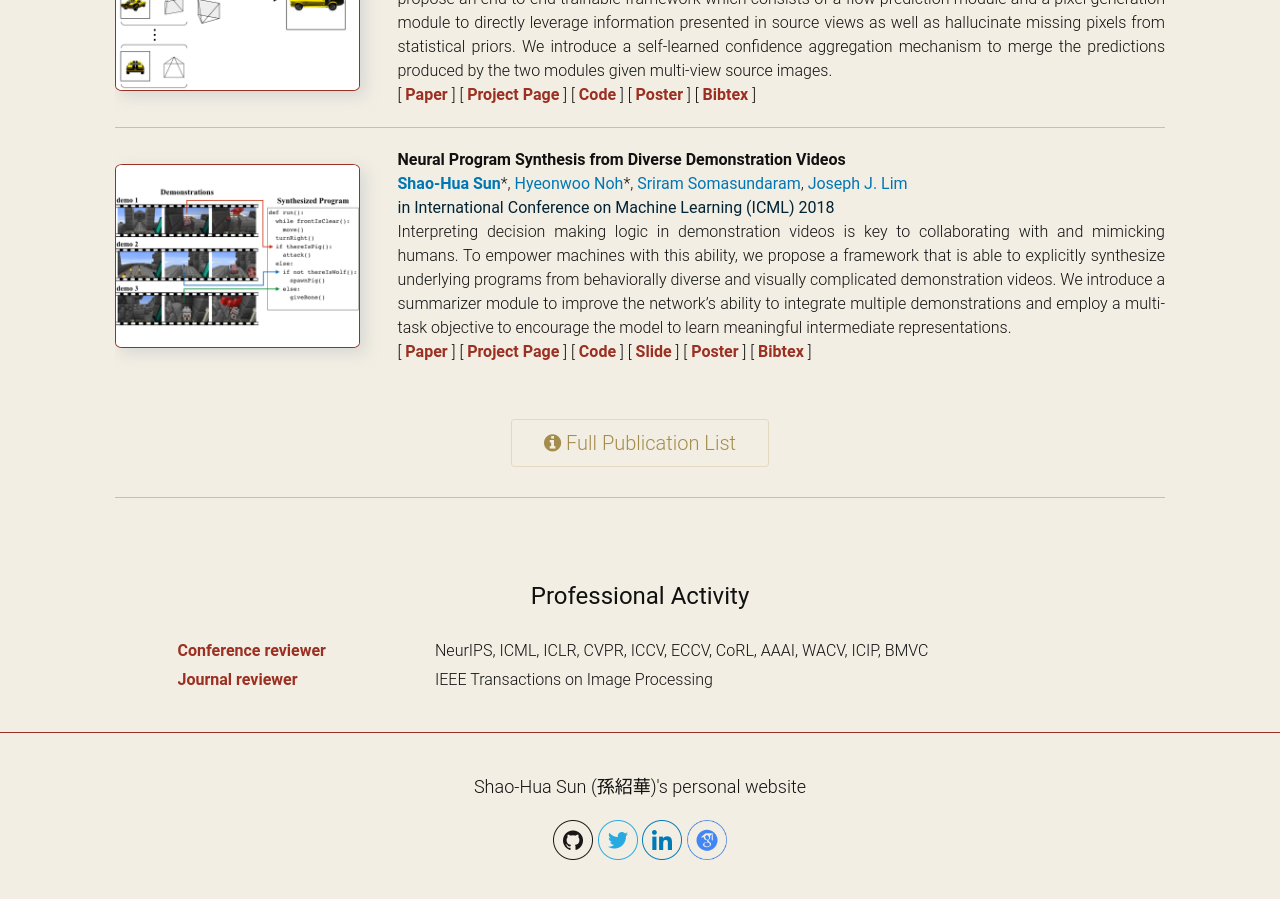
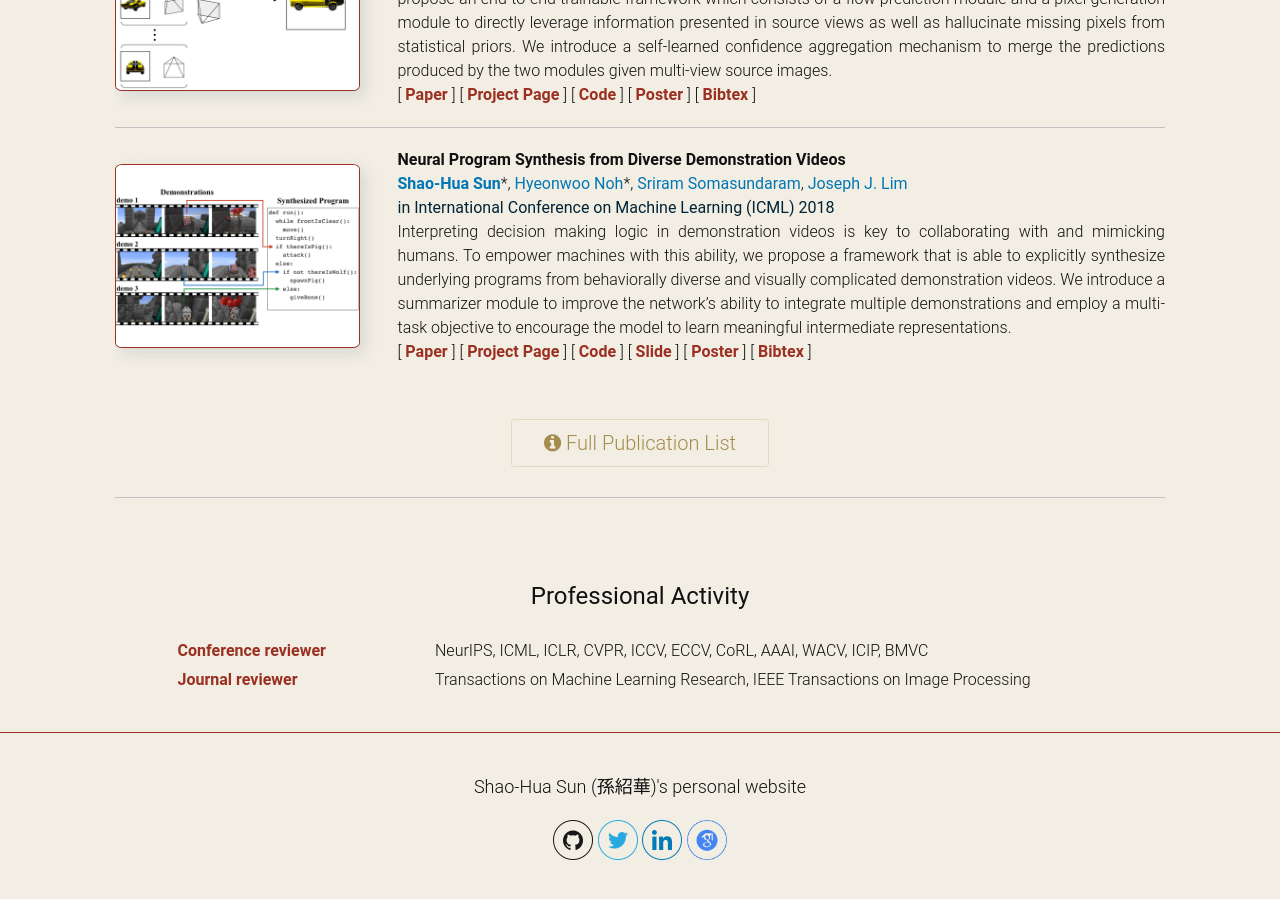
Before and after one commit to shaohua0116/shaohua0116.github.io, a Jekyll site: the page built from index.html, in a window 1280 px wide and 900 px high, scrolled down 3711 px. Built offline with Jekyll 4.4.1, drawn with Linux system fonts in a browser that asks for light colours; some web fonts are replaced.

Commit message:
add tmlr

```diff
--- a/_data/service.yml
+++ b/_data/service.yml
@@ -3,6 +3,6 @@
   activity_year: "NeurIPS 2019-2020, ICML 2020, ICLR 2020-2021, CVPR 2019-2020, ICCV 2019, ECCV 2020, CoRL 2020, AAAI 2020, ICIP 2019, BMVC 2019"
   brief: true
 - role: "Journal reviewer"
-  activity: "IEEE Transactions on Image Processing"
+  activity: "Transactions on Machine Learning Research, IEEE Transactions on Image Processing"
   activity_year: "IEEE Transactions on Image Processing 2019"
   brief: true
```
